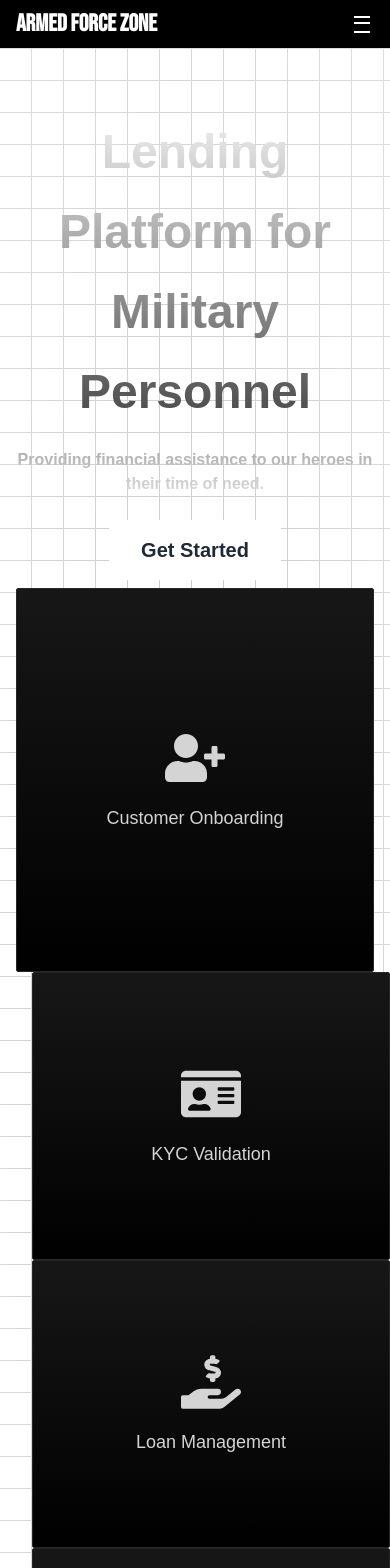
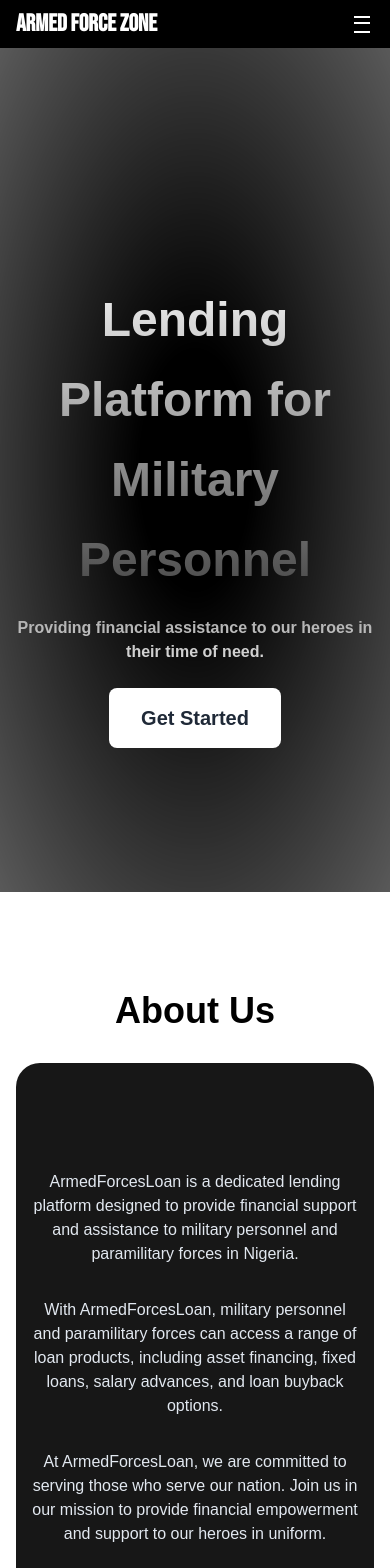
Before and after one commit to Tana00/military, a React (Create React App) app: page / in a window 390 px wide. Shown: the top 1568 px of the page. Built offline with nearby package versions, Linux system fonts and the light colour scheme; a web font is replaced by a local one.

Commit message:
updated styles on home screen

```diff
--- a/src/components/Home.jsx
+++ b/src/components/Home.jsx
@@ -47,7 +47,7 @@ const Home = ({setOpenForm}) => {
   }, []);
 
   return (
-    <div className="min-h-screen w-full dark:bg-black bg-white  dark:bg-grid-white/[0.2] bg-grid-black/[0.2] relative flex flex-col items-center justify-center md:justify-end overflow-clip">
+    <div className="min-h-screen w-full bg-black   dark:bg-grid-white/[0.2] bg-grid-black/[0.2] relative flex flex-col items-center justify-center md:justify-end overflow-clip">
       {/* <div className="blury"></div> */}
       <div className="absolute pointer-events-none inset-0 flex items-center justify-center dark:bg-black bg-white [mask-image:radial-gradient(ellipse_at_center,transparent_20%,black)] bg-opacity-35"></div>
       <div className="flex flex-col justify-center items-center relative top-10 lg:top-10 4xl:-top-10  p-4">
@@ -74,7 +74,7 @@ const Home = ({setOpenForm}) => {
           Get Started
         </button>
       </div>
-      <div className="w-full mt-8 md:mt-0 md:flex flex-col md:flex-row justify-evenly items-end px-4 gap-4 space-x-4">
+      <div className="w-full hidden mt-8 md:mt-0 md:flex flex-col md:flex-row justify-evenly items-end px-4 gap-4 space-x-4">
         <div
           ref={(el) => (boxRefs.current[0] = el)}
           id="box-1"
```
